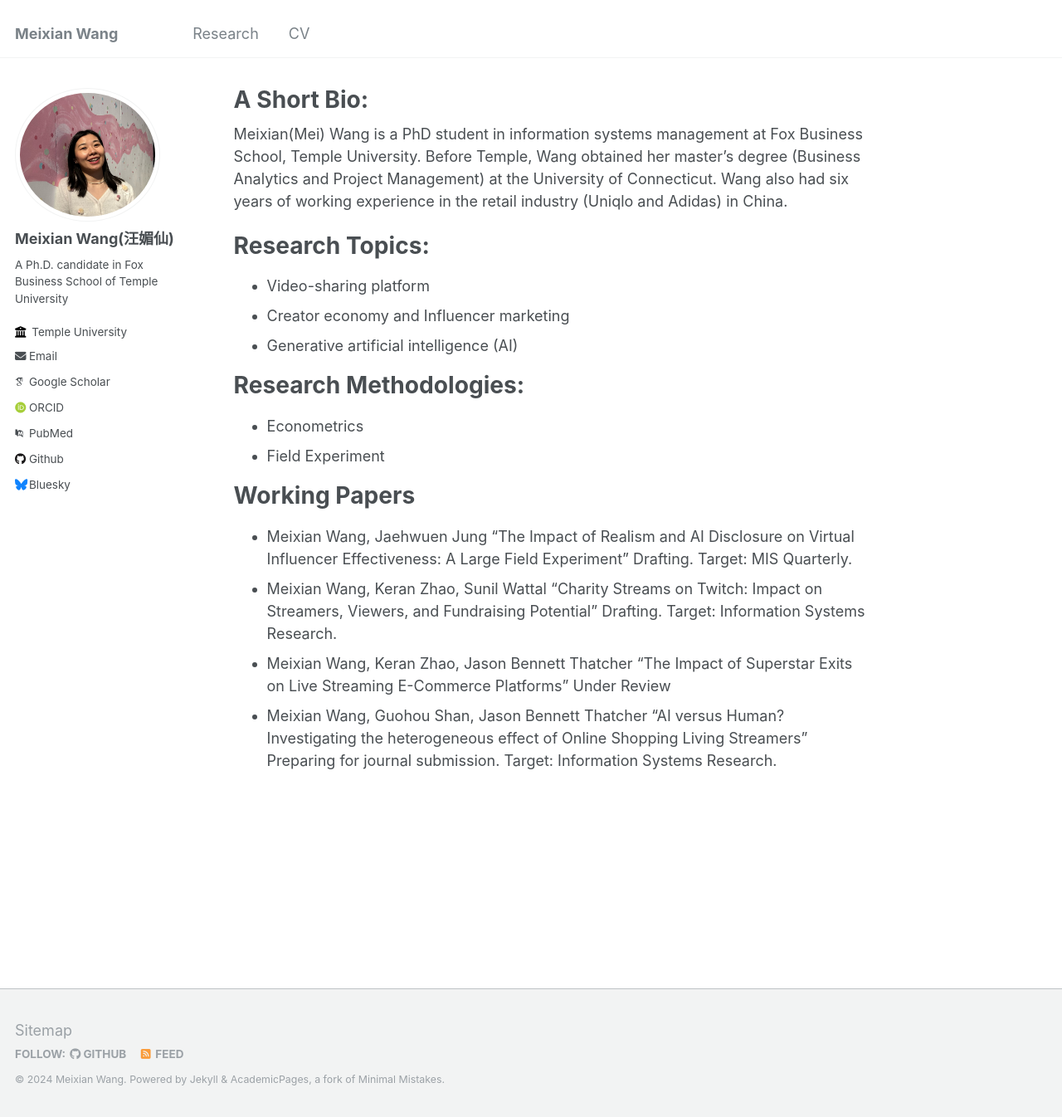
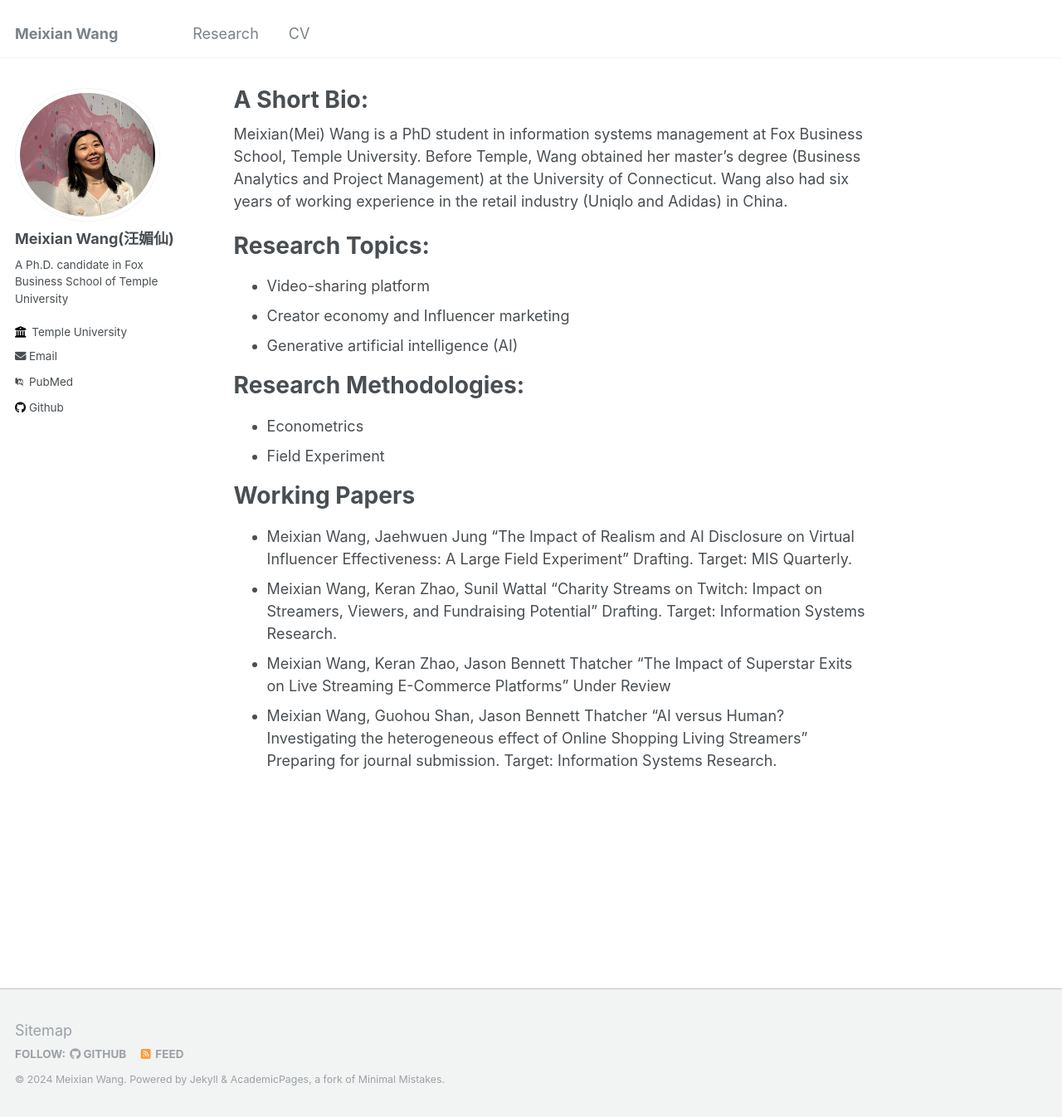
Before and after one commit to MeixianWang2/MeixianWang2.github.io, a Jekyll site: the page built from _pages/about.md, in a window 1280 px wide and 1346 px high. Shown: the whole window at 83% size. Built offline with Jekyll 4.4.1, drawn with Linux system fonts in a browser that asks for light colours; some web fonts are replaced.

Commit message:
Update _config.yml

```diff
--- a/_config.yml
+++ b/_config.yml
@@ -32,9 +32,9 @@ author:
 
   # Academic websites
   arxiv            : # URL - Update with the correct link to your profile
-  googlescholar    : "https://scholar.google.com/citations?user=PS_CX0AAAAAJ"
+  googlescholar    : # "https://scholar.google.com/citations?user=PS_CX0AAAAAJ"
   impactstory      : # URL
-  orcid            : "http://orcid.org/yourorcidurl"
+  orcid            : # "http://orcid.org/yourorcidurl"
   semantic         : # URL
   pubmed           : "https://www.ncbi.nlm.nih.gov/pubmed/?term=john+snow"
   researchgate     : # URL
@@ -43,12 +43,12 @@ author:
   bitbucket        : # Username - Update with your username on the site
   codepen          : # Username
   dribbble         : # Username
-  github           : "academicpages"
+  github           : "MeixianWang2"
   kaggle           : # Username
   stackoverflow    : # User number or user number and name (i.e., use "1" or "1/jeff-atwood")
 
   # Social media
-  bluesky          : "bsky.app" # Replace this with you Bluesky username
+  bluesky          : # "bsky.app" # Replace this with you Bluesky username
   facebook         : # Username
   flickr           : # Username
   foursquare       : # Username
```
